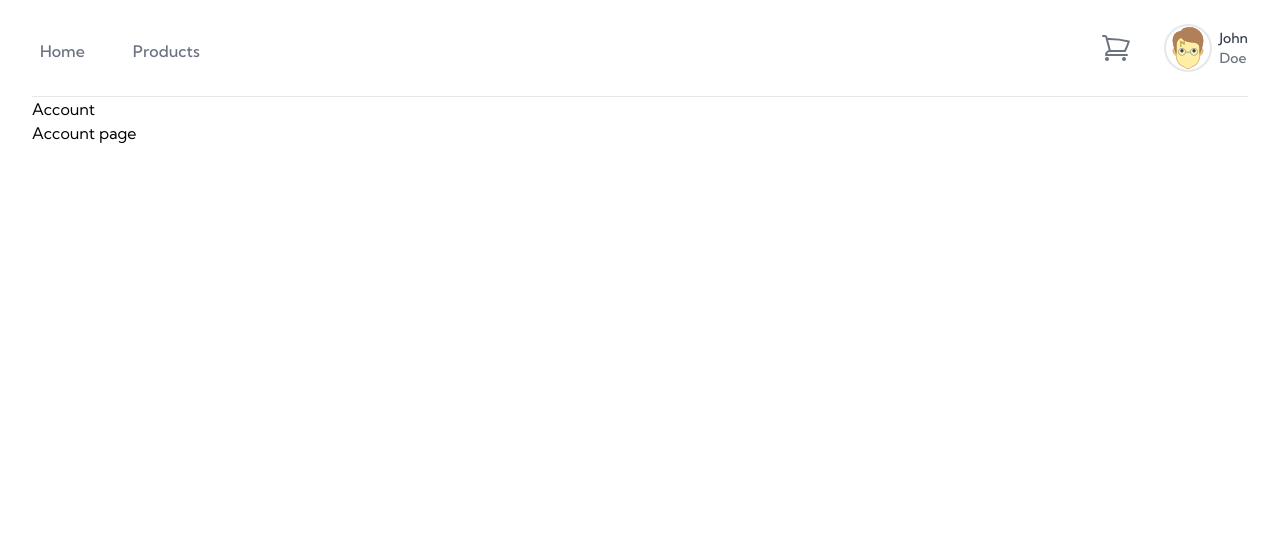
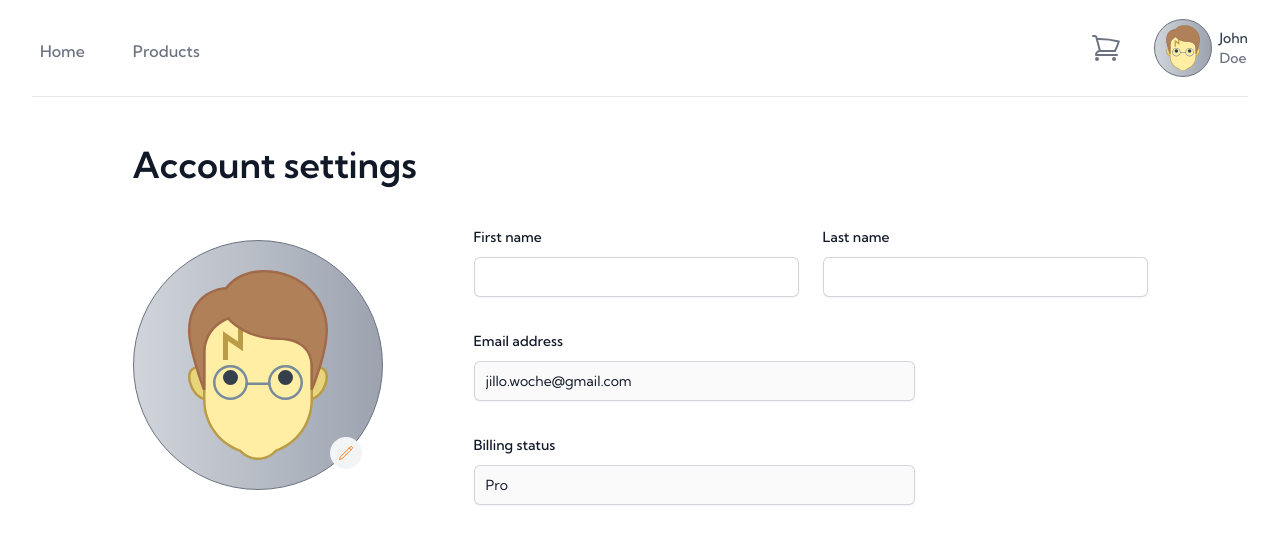
Before and after one commit to jillo-abdullahi/e-commerce-bookstore, a Next.js app: page /account in a window 1280 px wide. Shown: the top 544 px of the page. Built offline with nearby package versions, Linux system fonts and the light colour scheme.

Commit message:
add account settings page

```diff
--- a/src/app/account/page.tsx
+++ b/src/app/account/page.tsx
@@ -1,8 +1,88 @@
+"use client";
+
+import { useState } from "react";
+import InputField from "@/components/InputField";
+import Image from "next/image";
+import { PencilIcon } from "@heroicons/react/24/outline";
+
 export default function AccountPage() {
+  const [firstName, setFirstName] = useState("");
+  const [lastName, setLastName] = useState("");
+  const [profileImage, setProfileImage] = useState("/images/favicon.svg");
+
   return (
-    <div>
-      <h1>Account</h1>
-      <p>Account page</p>
+    <div className="container mx-auto pt-12 pb-24 max-w-[1015px]">
+      <h1 className="text-2xl sm:text-4xl font-bold mb-10 text-gray-900">
+        Account settings
+      </h1>
+      <div className="grid grid-cols-1 lg:grid-cols-12 gap-0 lg:gap-x-2">
+        {/* profile image  */}
+        <div className="lg:col-span-4">
+          <div className="flex flex-col items-start justify-center h-full">
+            <div className="relative rounded-full bg-gradient-to-r from-gray-300 to-gray-400 border-gray-500 border p-6">
+              <Image
+                src={profileImage}
+                alt="profile image"
+                width={200}
+                height={200}
+                className="rounded-full"
+              />
+              <button className="absolute group bottom-5 right-5 bg-gray-100 rounded-full p-2 hover:bg-orange">
+                <PencilIcon className="h-4 w-4 text-orange group-hover:text-white" />
+              </button>
+            </div>
+          </div>
+        </div>
+
+        {/* profile details */}
+        <div className="lg:col-span-8">
+          <div className="grid grid-cols-1 gap-x-6 gap-y-8 sm:grid-cols-6">
+            <div className="sm:col-span-3">
+              <InputField
+                label="First name"
+                type="text"
+                name="first-name"
+                id="first-name"
+                value=""
+                onChange={() => {}}
+              />
+            </div>
+
+            <div className="sm:col-span-3">
+              <InputField
+                label="Last name"
+                type="text"
+                name="last-name"
+                id="last-name"
+                value=""
+                onChange={() => {}}
+              />
+            </div>
+
+            <div className="sm:col-span-4">
+              <InputField
+                label="Email address"
+                id="email"
+                name="email"
+                type="email"
+                value="jillo.woche@gmail.com"
+                disabled={true}
+              />
+            </div>
+
+            <div className="sm:col-span-4">
+              <InputField
+                label="Billing status"
+                id="billing-status"
+                name="billing-status"
+                type="text"
+                value="Pro"
+                disabled={true}
+              />
+            </div>
+          </div>
+        </div>
+      </div>
     </div>
   );
 }
--- /dev/null
+++ b/src/components/InputField.tsx
@@ -0,0 +1,48 @@
+interface InputFieldProps {
+  label: string;
+  id: string;
+  name: string;
+  type: string;
+  placeholder?: string;
+  value: string;
+  onChange?: (e: React.ChangeEvent<HTMLInputElement>) => void;
+  required?: boolean;
+  disabled?: boolean;
+}
+const InputField: React.FC<InputFieldProps> = ({
+  id,
+  name,
+  type,
+  placeholder,
+  value,
+  onChange,
+  required,
+  label,
+  disabled
+}) => {
+  return (
+    <>
+      <label
+        htmlFor={id}
+        className="block text-sm font-medium leading-6 text-gray-900"
+      >
+        {label}
+      </label>
+      <div className="mt-2">
+        <input
+          id={id}
+          name={name}
+          type={type}
+          placeholder={placeholder}
+          value={value}
+          onChange={onChange}
+          required={required}
+          disabled={disabled}
+          className="block w-full rounded-md border-0 py-2 px-3 text-gray-900 shadow-sm ring-1 ring-inset ring-gray-300 placeholder:text-gray-400 focus:ring-2 focus:ring-inset focus:ring-orange sm:text-sm sm:leading-6 focus-visible:ring-orange-500 focus-visible:ring-offset-orange-200 focus-visible:ring-2 focus-visible:outline-none"
+        />
+      </div>
+    </>
+  );
+};
+
+export default InputField;
--- a/src/components/NavBar.tsx
+++ b/src/components/NavBar.tsx
@@ -2,6 +2,7 @@
 
 import { usePathname } from "next/navigation";
 import Link from "next/link";
+import Image from "next/image";
 import { clsx } from "clsx";
 import { Disclosure } from "@headlessui/react";
 import {
@@ -34,13 +35,14 @@ const NavBar = () => {
     {
       content: (
         <div className="flex items-center justify-center space-x-2 group">
-          <div
-            className="flex-shrink-0 flex items-center justify-center rounded-full h-12 w-12 border-2 border-gray-200 group-hover:border-orange"
-            style={{
-              background: "url('/images/favicon.svg') no-repeat center center",
-              backgroundSize: "cover",
-            }}
-          ></div>
+          <div className="flex-shrink-0 flex items-center justify-center rounded-full p-1 border border-gray-500 group-hover:border-orange bg-gradient-to-r from-gray-300 to-gray-400">
+            <Image
+              src="/images/favicon.svg"
+              width={48}
+              height={48}
+              alt="profile"
+            />
+          </div>
           <div>
             <p className="text-sm font-medium text-gray-700">{firsName}</p>
             <p className="text-sm font-medium text-gray-500">{lastName}</p>
```
Also changed, not shown: src/utils/constants.tsx (+8 -1 lines).
